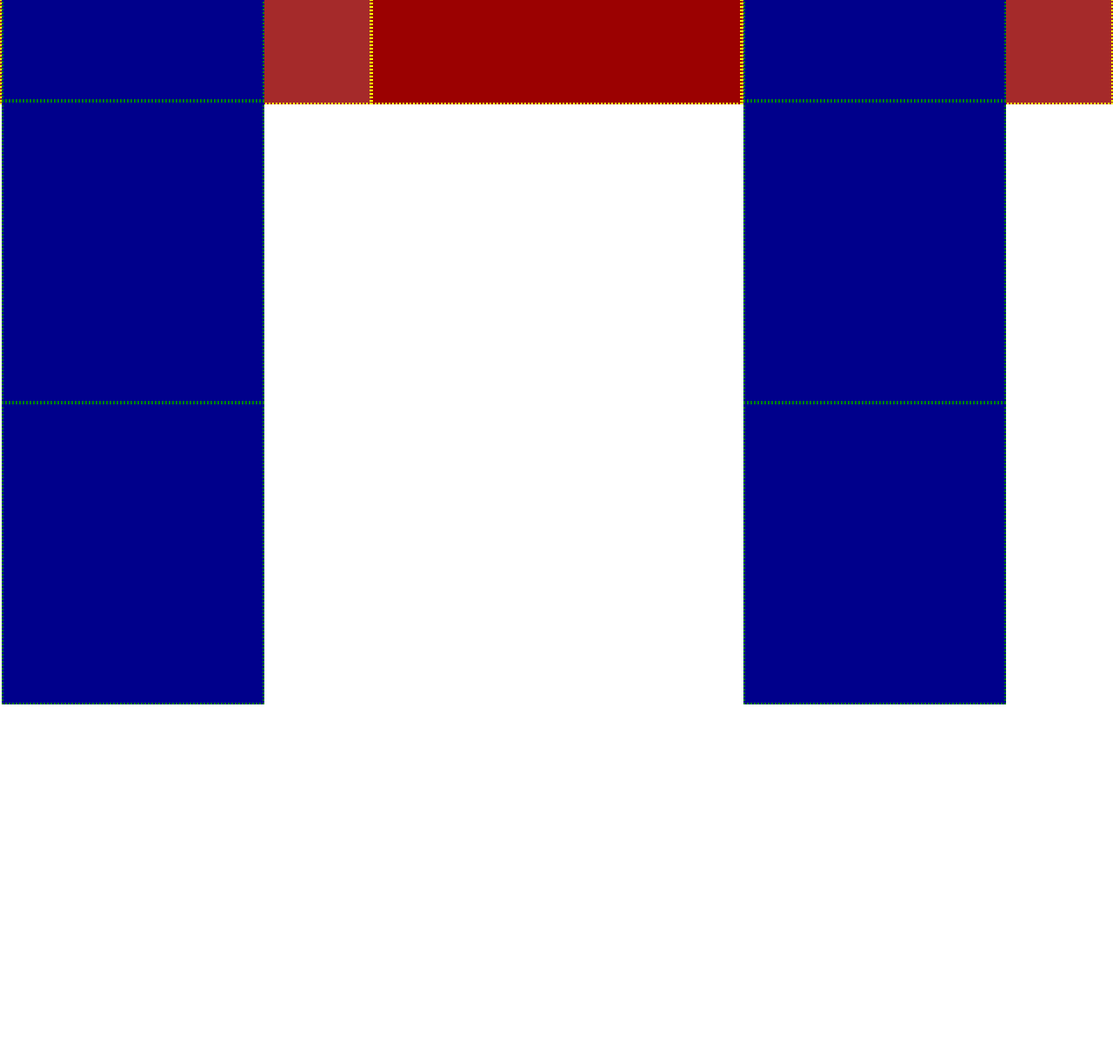
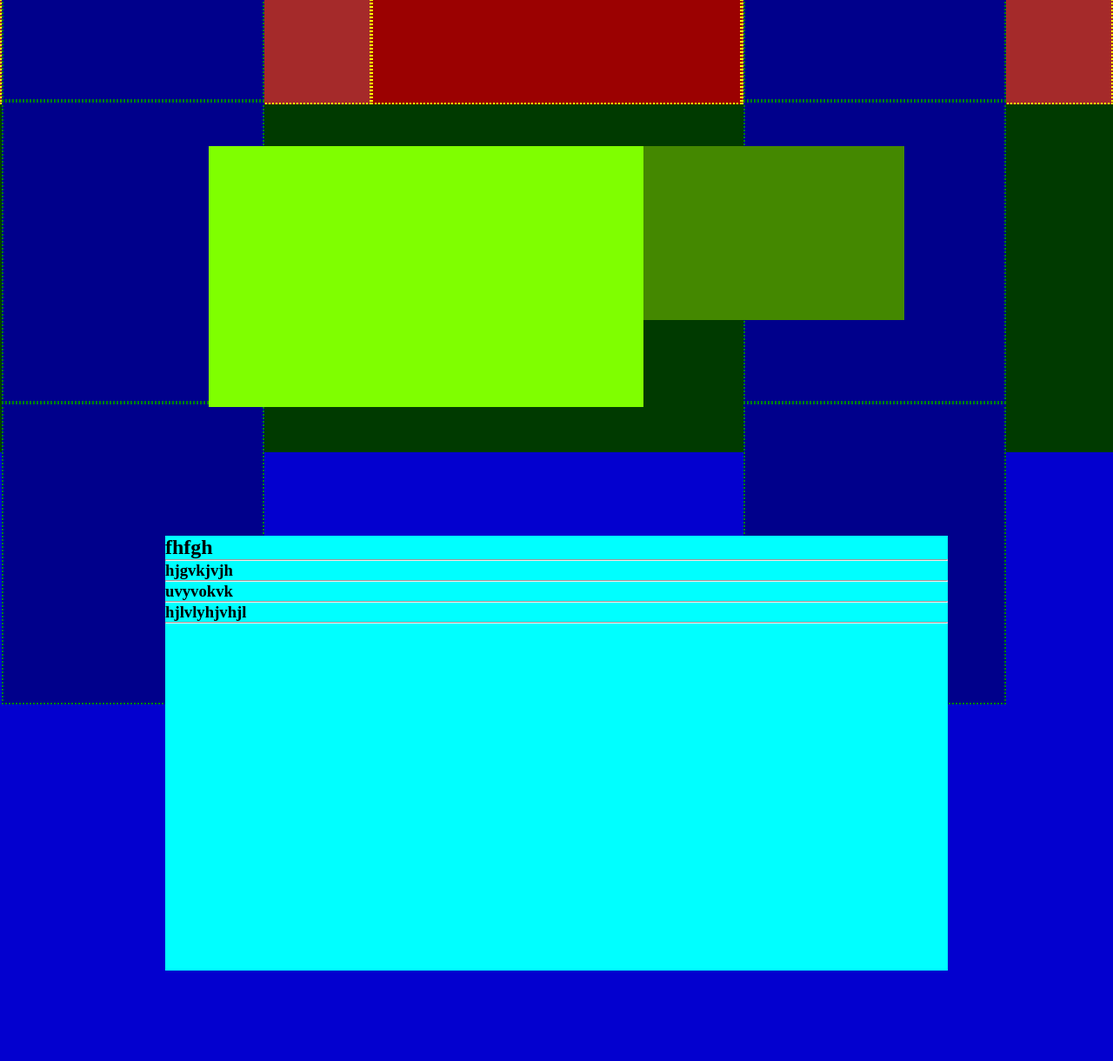
Before and after one commit to FrancescoLoCasto/htmlcss-dropbox, a plain HTML site: page index.html in a window 1280 px wide. Shown: the part 5760-6980 px from the top of the page at 87% size. Before the commit the page ends 6570 px from the top, so only its background shows below. Drawn offline with Linux system fonts and the light colour scheme.

Commit message:
creation last section of main

```diff
--- a/css/style.css
+++ b/css/style.css
@@ -225,3 +225,43 @@
     border: 2px dotted green;
 
 }
+
+/* ------------------------------------------- */
+
+
+.trial-free-container{
+    width: 100%;
+    height: 400px;
+    background-color: rgb(0, 58, 0);
+}
+
+#text{
+    height: 300px;
+    width: 500px;
+    background-color: chartreuse;
+    margin-top: 3rem;
+}
+
+#button-trial{
+    height: 200px;
+    width: 300px;
+    background-color: rgb(68, 136, 0);
+    margin-top: 3rem;
+
+}
+
+
+/* ------------------------------------------- */
+
+.faq-container{
+    width: 100%;
+    height: 700px;
+    background-color: rgb(3, 0, 207);
+}
+
+.faq-box{
+    width: 900px;
+    height: 500px;
+    background-color: cyan;
+    margin-top: 6rem;
+}
--- a/index.html
+++ b/index.html
@@ -163,12 +163,15 @@
                 </article>
             </section>
 
+            <!-- ----------------------------------------------------- -->
+
             <section class="team-use flex-centered">
                 <div class="team-text">
 
                 </div>
             </section>
 
+            <!-- ----------------------------------------------------- -->
 
             <section class="boxe-cube flex-centered">
                 <div class="cube-container-first flex">
@@ -208,6 +211,39 @@
                 </div>
             </section>
 
+            <!-- ----------------------------------------------------- -->
+
+            <section class="trial-free-container flex-centered">
+                <div id="text">
+
+                </div>
+                <div id="button-trial">
+
+                </div>
+            </section>
+
+            <!-- ----------------------------------------------------- -->
+
+            <section class="faq-container flex-centered">
+                <div class="faq-box">
+                    <h1>
+                        fhfgh
+                    </h1>
+                    <hr>
+                    <h3>
+                        hjgvkjvjh
+                    </h3>
+                    <hr>
+                    <h3>
+                        uvyvokvk
+                    </h3>
+                    <hr>
+                    <h3>
+                        hjlvlyhjvhjl
+                    </h3>
+                    <hr>
+                </div>
+            </section>
         </main>
 
     </body>
```
